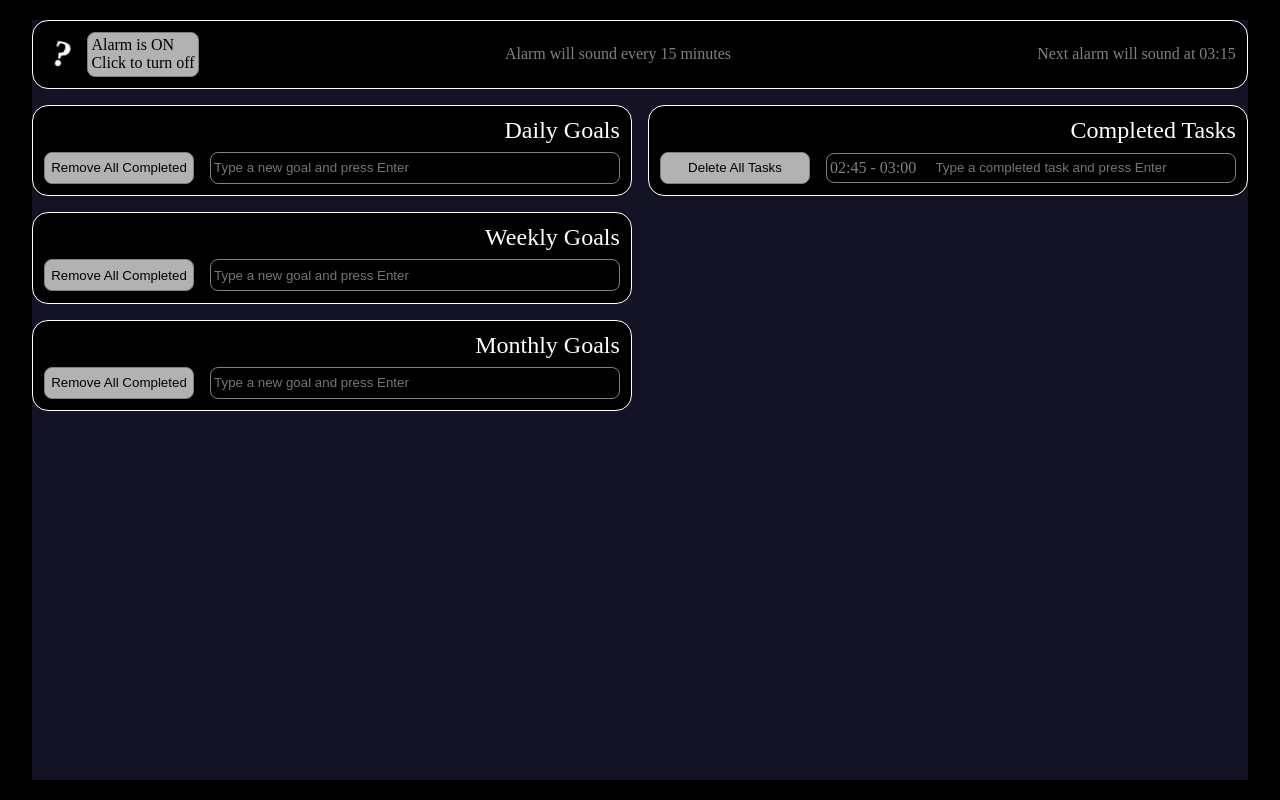
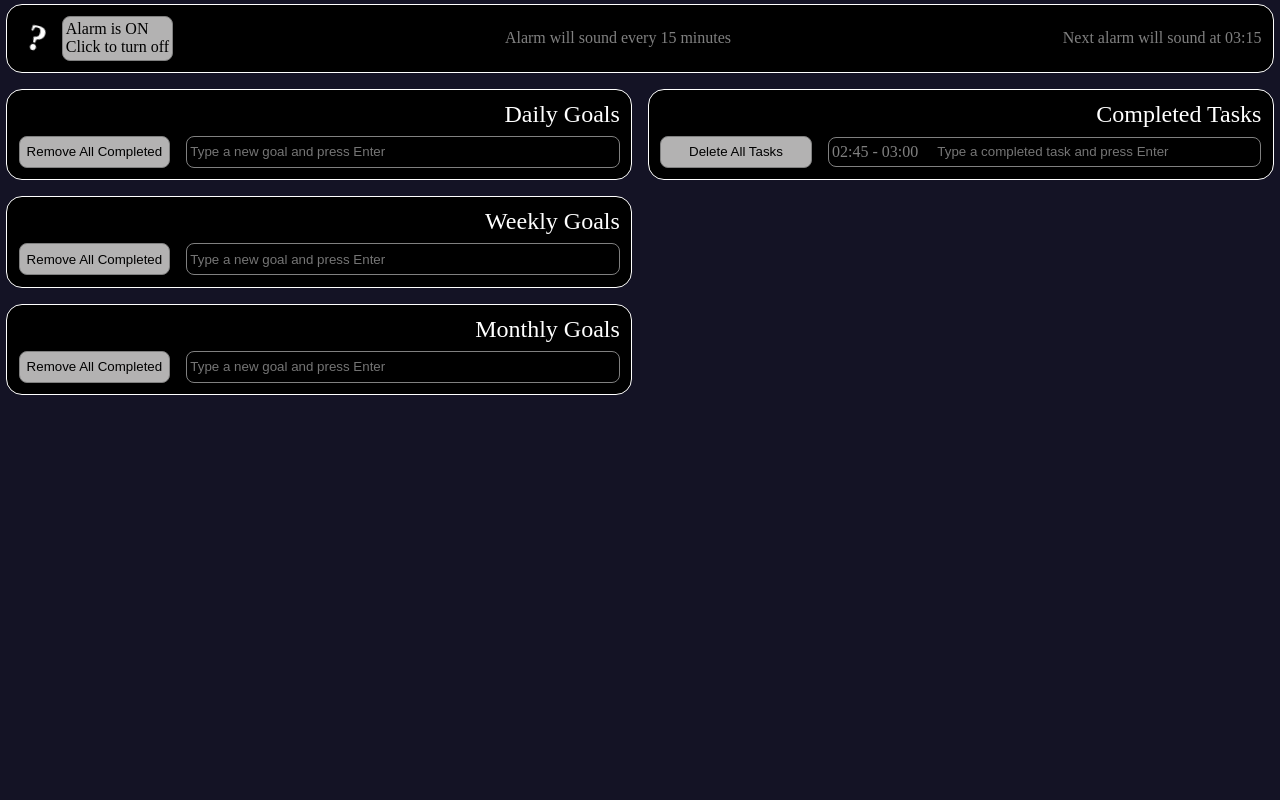
Before and after one commit to danifromecuador/plannywise_draft_4, a React (Vite) app: page / in a window 1280 px wide. Built offline with nearby package versions, Linux system fonts and the light colour scheme.

Commit message:
Change bg-color of body & Change size of App component | hotfix/style | main/App.css & main/index.css |

```diff
--- a/main/App.css
+++ b/main/App.css
@@ -1,6 +1,6 @@
 .App {
-  width: 95vw;
-  height: 95vh;
+  width: 99vw;
+  height: 99vh;
   color: gray;
   background-color: #141325;
   display: flex;
--- a/main/index.css
+++ b/main/index.css
@@ -10,7 +10,7 @@ body {
   display: flex;
   justify-content: center;
   align-items: center;
-  background-color: black;
+  background-color: #141325;
 }
 
 ul,
```
